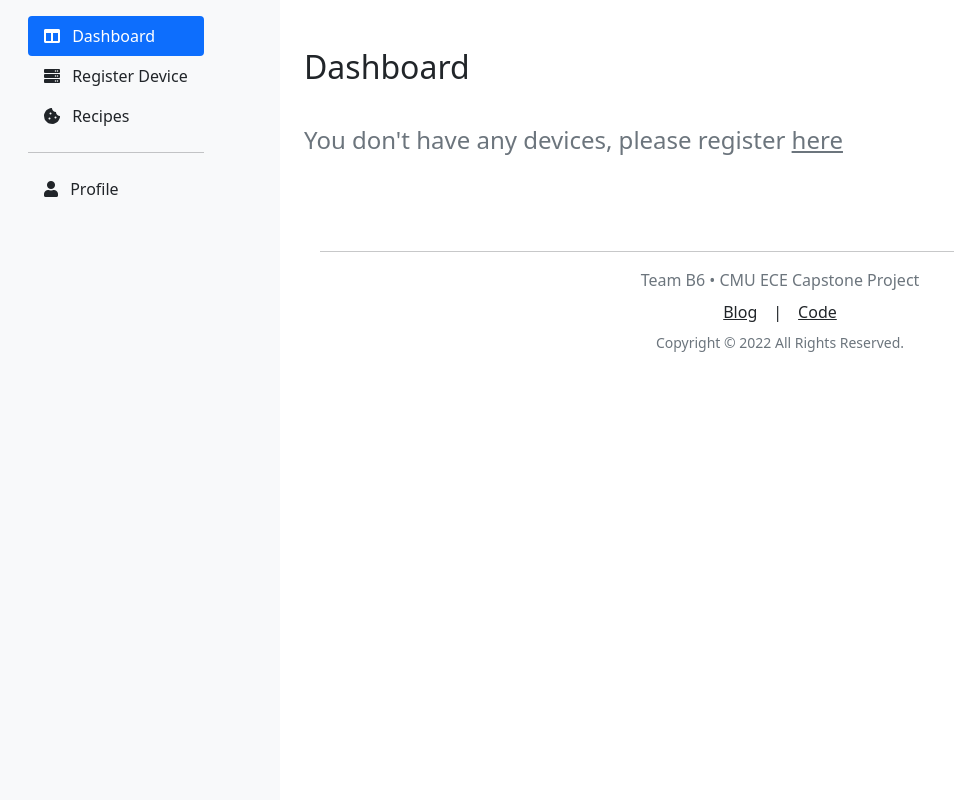
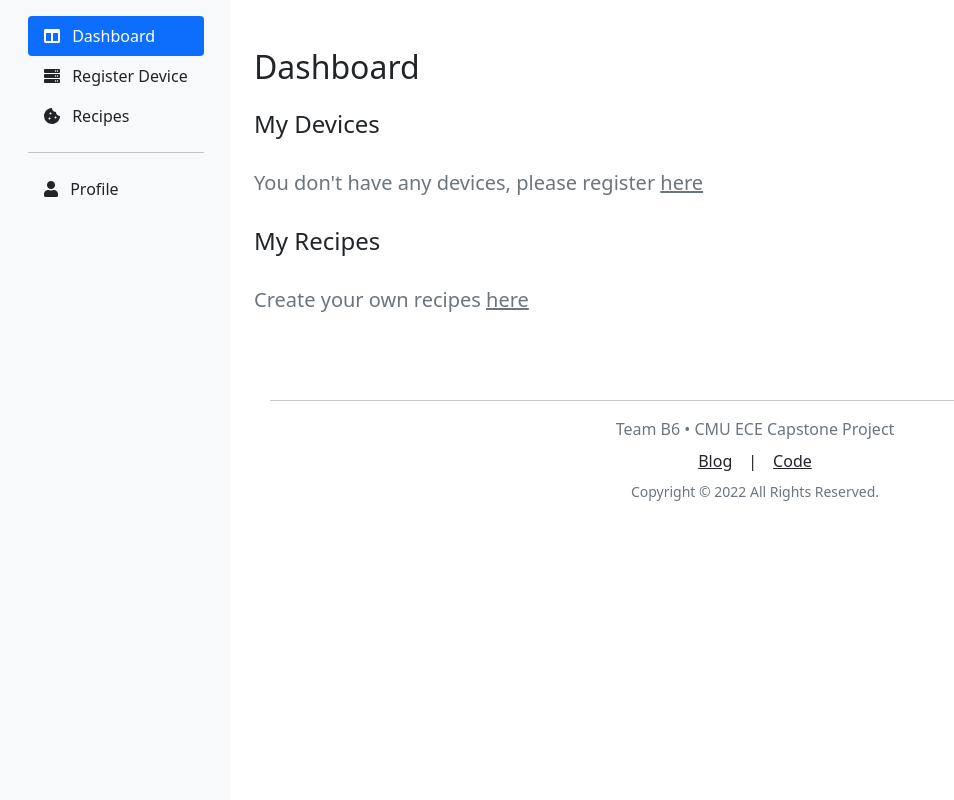
Before and after one commit to 18500-s22-b6/webapp, a Django app: page /dashboard in a window 1280 px wide. Shown: the part 62-862 px from the top of the page, without its empty margins (0-954 px from the left). Run offline with Django 3.2, Linux system fonts and the light colour scheme; the visitor is signed in with stand-in values (Sample User, id 1); data that the repository does not hold is empty; parts of the project's set-up code (start-up, migrations or seed data) failed here and were passed over; some libraries are stand-ins or nearby versions.

Commit message:
update styles

```diff
--- a/webapps/food_tracker/templates/base.html
+++ b/webapps/food_tracker/templates/base.html
@@ -63,7 +63,7 @@
     <div class="container-fluid">
       <div class="row" style="min-height: 100vh !important;">
 
-        <div class="col-auto bg-light" id="sidebar" style="width:280px">
+        <div class="col-auto bg-light" id="sidebar" style="width:230px">
           <div class="position-fixed my-3">
             <ul class="nav nav-pills flex-column px-3">
               <li>
--- a/webapps/food_tracker/templates/dashboard.html
+++ b/webapps/food_tracker/templates/dashboard.html
@@ -10,20 +10,22 @@ TODO
 
 {% block dashboard %}active{% endblock %}
 
+{% load template_filters %}
+
 {% block content %}
     <div class="container">
         <div class="row my-5">
         <div class="h2 mb-4">Dashboard</div>
+        <div class="h4 mb-4">My Devices</div>
         {% if not devices %}
-            <div class="h4 my-3 text-muted">You don't have any devices, please register <a href="{% url 'add_device' %}">here</a></div>
+            <div class="h5 my-2 text-muted">You don't have any devices, please register <a href="{% url 'add_device' %}">here</a></div>
         {% else %}
-            <div class="h4 mb-4">My Devices</div>
             {% for device in devices %}
                 <div class="card text-center m-2" style="width: 15rem;">
                     <div class="card-body">
                         <h5 class="card-title my-2">{{ device.name }}</h5>
-                        <h6 class="card-title my-2 text-success">{{ device.status }}</h6>
-                        <p class="card-text">This cabinet contains {{ device.inventory }} items</p>
+                        <h6 class="card-title my-2 {{ device.status|get_status_style }} text-uppercase">{{ device.status|get_status }}</h6>
+                        <p class="card-text">This cabinet contains {{ device.serial_number|get_num_of_items }} items</p>
                         <a href="{% url 'cabinet' id=device.serial_number %}" class="btn btn-primary stretched-link">View</a>
                     </div>
                     {% if device.unid %}
@@ -32,7 +34,11 @@ TODO
                 </div>
             {% endfor %}
         {% endif %}
-
+        <div class="h4 my-4">My Recipes</div>
+        {% if not recipes %}
+            <div class="h5 my-2 text-muted">Create your own recipes <a href="{% url 'recipes' %}">here</a></div>
+        {% else %}
+        {% endif %}
         </div>
     </div>
 
--- a/webapps/food_tracker/views.py
+++ b/webapps/food_tracker/views.py
@@ -227,11 +227,11 @@ def cabinet(request, id):
     return JsonResponse(data={"success":True}, status=200)
 
   # If the given ID doesn't exist
-  if not Device.objects.filter(id=id).exists():
+  if not Device.objects.filter(serial_number=id).exists():
     messages.error(request, 'Invalid device ID')
     return redirect('dashboard')
 
-  device = Device.objects.get(id=id)
+  device = Device.objects.get(serial_number=id)
   context = {
     'devices': get_and_update_status(request.user),
     'device': device,
@@ -250,8 +250,12 @@ def register_device(request):
 
   # First load (GET request), return empty form
   if request.method == 'GET':
-    num = len(Device.objects.filter(owner=request.user))
-    form = DeviceRegistrationForm(initial={'name': f'device-{num}'})
+    devices = Device.objects.filter(owner=request.user)
+    num = len(devices)
+    names = [d.name for d in devices]
+    while f'device {num}' in names:
+      num += 1
+    form = DeviceRegistrationForm(initial={'name': f'device {num}'})
     context['form'] = form
     return render(request, 'add_device.html', context)
 
@@ -278,14 +282,16 @@ def register_device(request):
     device = Device.objects.get(serial_number=form.cleaned_data["serial_number"])
   except Exception as e:
     messages.error(request, 'Invalid serial number')
-    return redirect('dashboard')
+    context['form'] = form
+    return render(request, 'add_device.html', context)
 
   if device.status != NOT_REGISTERED:
+    context['form'] = form
     if device.owner == request.user:
       messages.warning(request, 'You have already registered this device')
     else:
       messages.error(request, 'Invalid serial number')
-    return redirect('dashboard')
+    return render(request, 'add_device.html', context)
 
   device.status = ONLINE
   device.owner = request.user
```
Also changed, not shown: webapps/food_tracker/templates/add_device.html (+29 -10 lines), webapps/food_tracker/templatetags/template_filters.py (+24 -0 lines).
